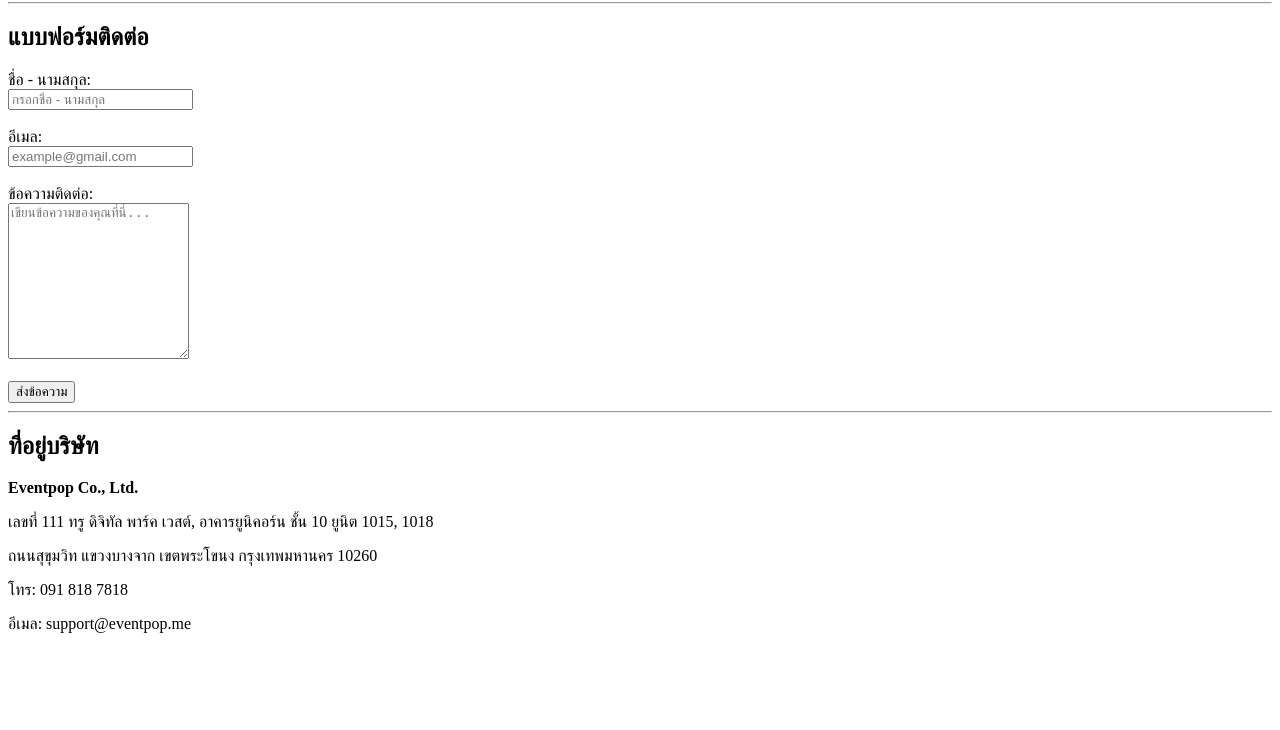
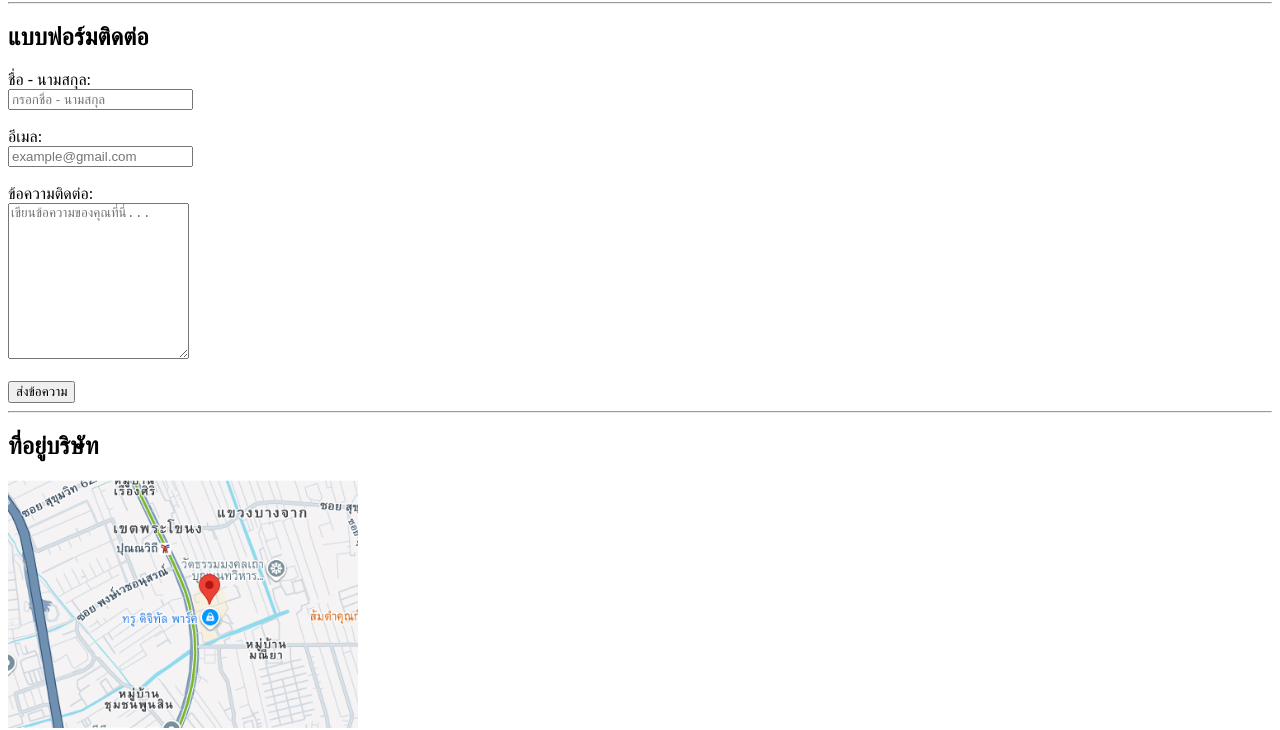
Before and after one commit to 67160402-Parin/my-business-web, a plain HTML site: page contact.html in a window 1280 px wide. Shown: the part 91-821 px from the top of the page. Before the commit the page ends 800 px from the top, so only its background shows below. Drawn offline with Linux system fonts and the light colour scheme.

Commit message:
Edit: Edit body Contact

```diff
--- a/contact.html
+++ b/contact.html
@@ -53,14 +53,15 @@
 
       <section>
         <h2>ที่อยู่บริษัท</h2>
+        <img src="images/map.png" alt="CEO Eventpop" width="350px" />
         <p><strong>Eventpop Co., Ltd.</strong></p>
         <p>
           เลขที่ 111 ทรู ดิจิทัล พาร์ค เวสต์, อาคารยูนิคอร์น ชั้น 10 ยูนิต 1015,
           1018
         </p>
         <p>ถนนสุขุมวิท แขวงบางจาก เขตพระโขนง กรุงเทพมหานคร 10260</p>
-        <p>โทร: 091 818 7818</p>
-        <p>อีเมล: support@eventpop.me</p>
+        <p>โทร: 061-402-8287</p>
+        <p>อีเมล: hr@eventpop.me</p>
       </section>
     </main>
   </body>
```
